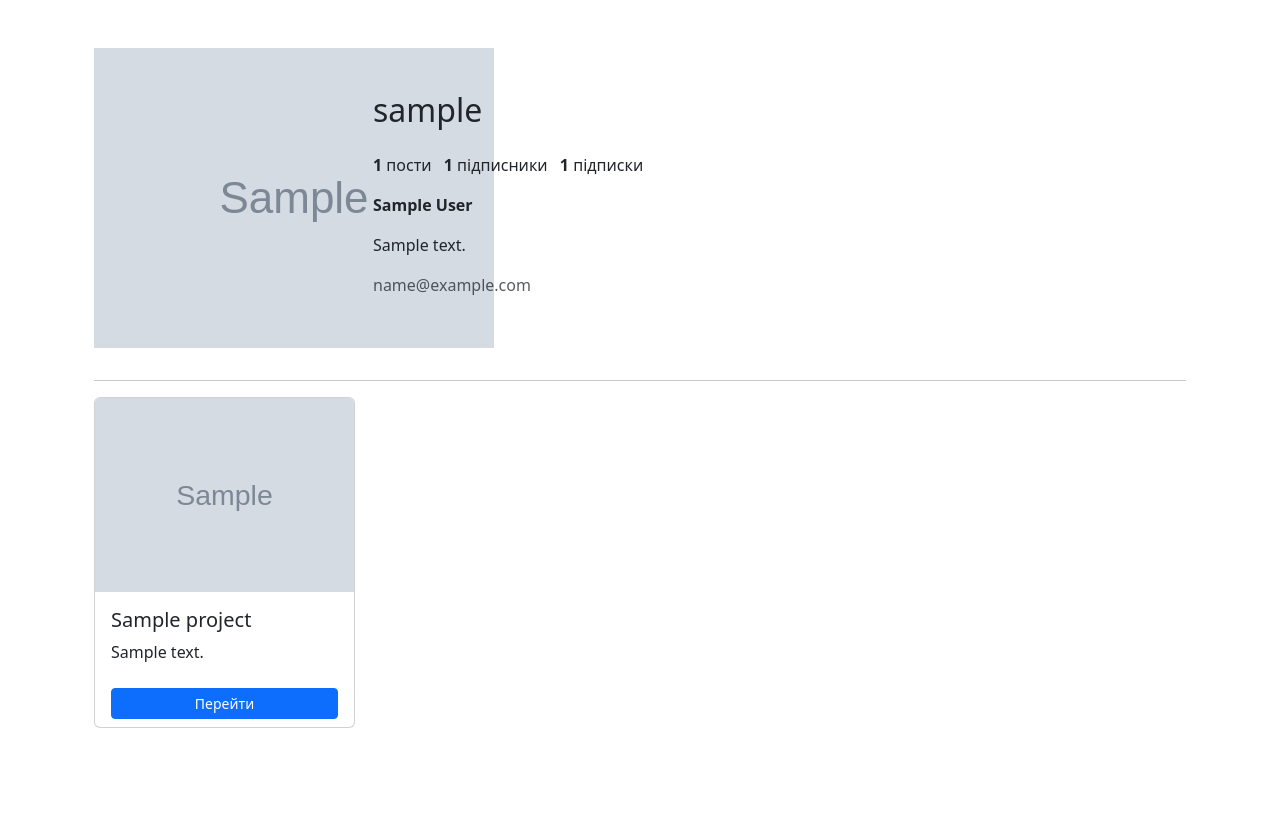
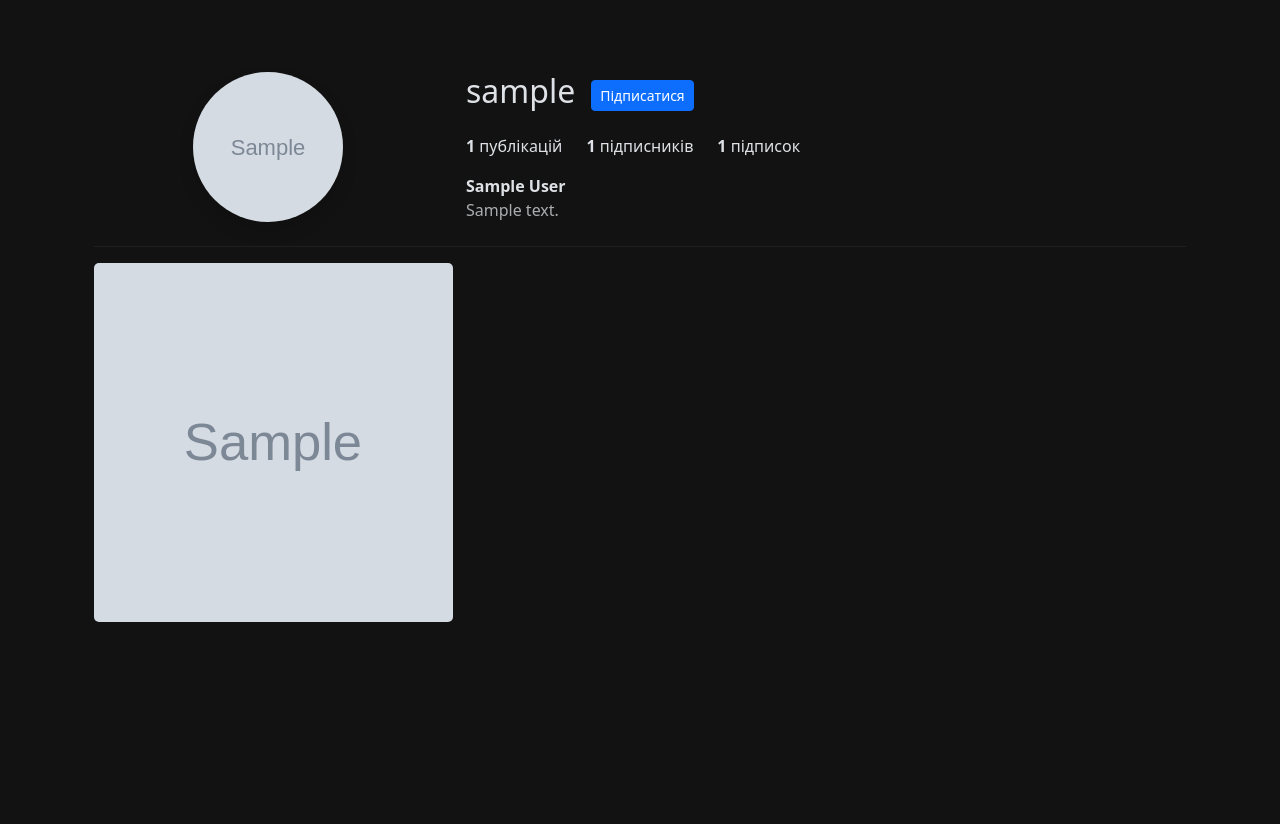
Before and after one commit to ChikLow/Social-Media, a Django app: template templates/core/profile.html in a window 1280 px wide. Before the commit the page ends 728 px from the top, so only its background shows below. Run offline with Django 5.2, Linux system fonts and the light colour scheme; tables that the repository leaves empty hold one stand-in row (values such as "Sample post"); the template is opened without the code that fills it: values that come from a table or form of the project are taken from there, most other values are stand-ins (such as "Sample title", 1, 10 or a date in 2020); grey boxes marked "Sample" are stand-in pictures.

Commit message:
загально покращив проєкт

```diff
--- a/accounts/admin.py
+++ b/accounts/admin.py
@@ -9,7 +9,7 @@ class CustomUserAdmin(UserAdmin):
     list_display = ('username', 'email', 'role', 'is_staff', 'is_active')
     list_filter = ('role', 'is_staff', 'is_active')
     fieldsets = (
-        (None, {'fields': ('username', 'email', 'password', 'role')}),
+        (None, {'fields': ('username', 'email', 'password', 'role', 'avatar')}),
         ('Personal info', {'fields': ('first_name', 'last_name')}),
         ('Permissions', {'fields': ('is_staff', 'is_active', 'is_superuser', 'groups', 'user_permissions')}),
     )
--- a/accounts/models.py
+++ b/accounts/models.py
@@ -12,7 +12,7 @@ class User(AbstractUser):
     first_name = models.CharField(max_length=150, blank=True, verbose_name="Ім'я")
     last_name = models.CharField(max_length=150, blank=True, verbose_name='Прізвище')
     bio = models.TextField(blank=True, verbose_name='Опис')
-    avatar = models.ImageField(upload_to="avatars/", blank=True, null=True, verbose_name='Аватар')
+    avatar = models.ImageField(upload_to="avatars/", blank=True, null=True, verbose_name='Аватар', default="user.png")
     birth_date = models.DateField(blank=True, null=True, verbose_name='Дата народження')
 
 
--- a/accounts/urls.py
+++ b/accounts/urls.py
@@ -8,5 +8,5 @@ urlpatterns = [
     path('register/', RegisterView.as_view(), name='register'),
     path('login/', LoginView.as_view(template_name='accounts/login.html'), name='login'),
     path('logout/', LogoutView.as_view(next_page='login'), name='logout'),
-    path('profile/', ProfileUpdateView.as_view(), name='profile'),
+    path('profile/edit', ProfileUpdateView.as_view(), name='profile'),
 ] + static(settings.MEDIA_URL, document_root=settings.MEDIA_ROOT)
--- a/static/css/style.css
+++ b/static/css/style.css
@@ -0,0 +1,31 @@
+.profile-img {
+  width: 150px;
+  height: 150px;
+  object-fit: cover;
+  border-radius: 50%;
+  border: 2px solid #ddd;
+}
+
+.project-card {
+  display: flex;
+  flex-direction: column;
+}
+
+.project-card .post-img {
+  width: 100%;
+  height: 200px;
+  object-fit: cover;
+}
+
+.placeholder-img {
+  background-color: #f0f0f0;
+  height: 200px;
+}
+
+.card-body {
+  flex-grow: 1;
+}
+
+.card-footer {
+  padding-top: 0.5rem;
+}
--- a/templates/accounts/edit_profile.html
+++ b/templates/accounts/edit_profile.html
@@ -7,7 +7,7 @@
 <div class="container">
     <h2 class="text-center my-4">Редагування профілю</h2>
 
-    <form method="post" class="p-4 border rounded bg-light shadow-sm">
+    <form method="post" class="p-4 border rounded bg-light text-dark shadow-sm" data-bs-theme="light">
         {% csrf_token %}
         <!-- Виведення помилок -->
         {% if form.errors %}
--- a/templates/base.html
+++ b/templates/base.html
@@ -7,8 +7,8 @@
     {% load static %}
 		<link rel="stylesheet" href="{% static 'css/style.css' %}">
 </head>
-<body>
-<div class="container mt-4">
+<body data-bs-theme="dark" style = "background-color: #121212">
+<div class="container mt-4" >
     {% block content %}
 
     {% endblock %}
--- a/templates/core/profile.html
+++ b/templates/core/profile.html
@@ -1,76 +1,63 @@
 {% extends 'base.html' %}
-{% load static %}
 
-{% block title %}{{ profile_user.username }} — Профіль{% endblock %}
+{% block title %}Профіль {{ profile.username }}{% endblock %}
 
 {% block content %}
-<div class="container py-4">
+<div class="container py-5" style=" min-height: 100vh;">
 
-  <!-- Шапка профілю -->
-  <div class="row align-items-center mb-4">
-    <div class="col-md-3 text-center">
-      {% if profile_user.avatar_url %}
-        <img src="{{ profile_user.avatar_url }}" alt="Аватар" class="profile-img mb-2">
-      {% else %}
-        <img src="{% static 'img/default_avatar.png' %}" alt="Аватар" class="profile-img mb-2">
-      {% endif %}
+  <!-- Верхня частина профілю -->
+  <div class="row mb-4">
+    <!-- Аватар -->
+    <div class="col-md-4 text-center">
+      <img src="{{ profile.avatar.url}}"
+           alt="avatar"
+           class="rounded-circle img-fluid shadow"
+           style="width: 150px; height: 150px; object-fit: cover;">
     </div>
-    <div class="col-md-9">
+
+    <!-- Інформація про користувача -->
+    <div class="col-md-8 d-flex flex-column justify-content-center">
       <div class="d-flex align-items-center mb-3">
-        <h2 class="me-3">{{ profile_user.username }}</h2>
-        {% if user == profile_user %}
-          <a href="{% url 'edit_profile' profile_user.username %}" class="btn btn-outline-secondary btn-sm me-2">Редагувати профіль</a>
-          <a href="{% url 'logout' %}" class="btn btn-outline-danger btn-sm">Вийти</a>
+        <h2 class="me-3">{{ profile.username }}</h2>
+
+        {% if request.user != profile %}
+          <!-- Якщо чужий профіль -->
+          <a href="#" class="btn btn-primary btn-sm">Підписатися</a>
+        {% else %}
+          <!-- Якщо свій профіль -->
+          <a href="{% url 'edit_profile' %}" class="btn btn-outline-light btn-sm">Редагувати профіль</a>
         {% endif %}
       </div>
-      <ul class="list-inline mb-3">
-        <li class="list-inline-item"><strong>{{ projects|length }}</strong> пости</li>
-        <li class="list-inline-item"><strong>{{ profile_user.followers_count }}</strong> підписники</li>
-        <li class="list-inline-item"><strong>{{ profile_user.following_count }}</strong> підписки</li>
-      </ul>
+
+      <!-- Статистика -->
+      <div class="d-flex mb-3">
+        <div class="me-4"><strong>{{ posts.count }}</strong> публікацій</div>
+        <div class="me-4"><strong>{{ followers|length }}</strong> підписників</div>
+        <div><strong>{{ following|length }}</strong> підписок</div>
+      </div>
+
+      <!-- Біо -->
       <div>
-        {% if profile_user.first_name or profile_user.last_name %}
-          <p><strong>{{ profile_user.first_name }} {{ profile_user.last_name }}</strong></p>
-        {% endif %}
-        {% if profile_user.bio %}
-          <p>{{ profile_user.bio }}</p>
-        {% endif %}
-        <p class="text-muted">{{ profile_user.email }}</p>
+        <strong>{{ profile.first_name }} {{ profile.last_name }}</strong><br>
+        <span class="text-muted">{{ profile.bio|default:"Ще немає біо" }}</span>
       </div>
     </div>
   </div>
 
-  <hr>
+  <hr style="border-color: #444;">
 
-  <!-- Сітка проектів / постів -->
-  <div class="row g-3">
-    {% for project in projects %}
-      <div class="col-12 col-sm-6 col-md-4 col-lg-3">
-        <div class="card project-card h-100">
-          {% if project.project_images.first %}
-            <img src="{{ project.project_images.first.image.url }}" class="card-img-top post-img" alt="{{ project.title }}">
-          {% else %}
-            <div class="card-img-top post-img placeholder-img d-flex align-items-center justify-content-center text-muted">
-              <span>Без зображення</span>
-            </div>
-          {% endif %}
-          <div class="card-body">
-            <h5 class="card-title">{{ project.title }}</h5>
-            {% if project.desc %}
-              <p class="card-text">{{ project.desc|truncatewords:15 }}</p>
-            {% endif %}
-          </div>
-          <div class="card-footer bg-transparent border-top-0">
-            {% if project.link %}
-              <a href="{{ project.link }}" target="_blank" class="btn btn-sm btn-primary w-100">Перейти</a>
-            {% endif %}
-          </div>
-        </div>
+  <!-- Галерея постів -->
+  <div class="row g-2">
+    {% for post in posts %}
+    <div class="col-4">
+      <div class="ratio ratio-1x1">
+        <img src="{{ post.image.url }}" alt="post"
+             class="img-fluid"
+             style="object-fit: cover; border-radius: 5px;">
       </div>
+    </div>
     {% empty %}
-      <div class="col-12">
-        <p class="text-center text-muted">Поки що немає проектів.</p>
-      </div>
+    <p class="text-center mt-5">Немає публікацій</p>
     {% endfor %}
   </div>
 
```
Also changed, not shown: templates/base.css (deleted, +0 -31 lines), accounts/migrations/0004_alter_user_avatar.py (added), media/user.png (added).
